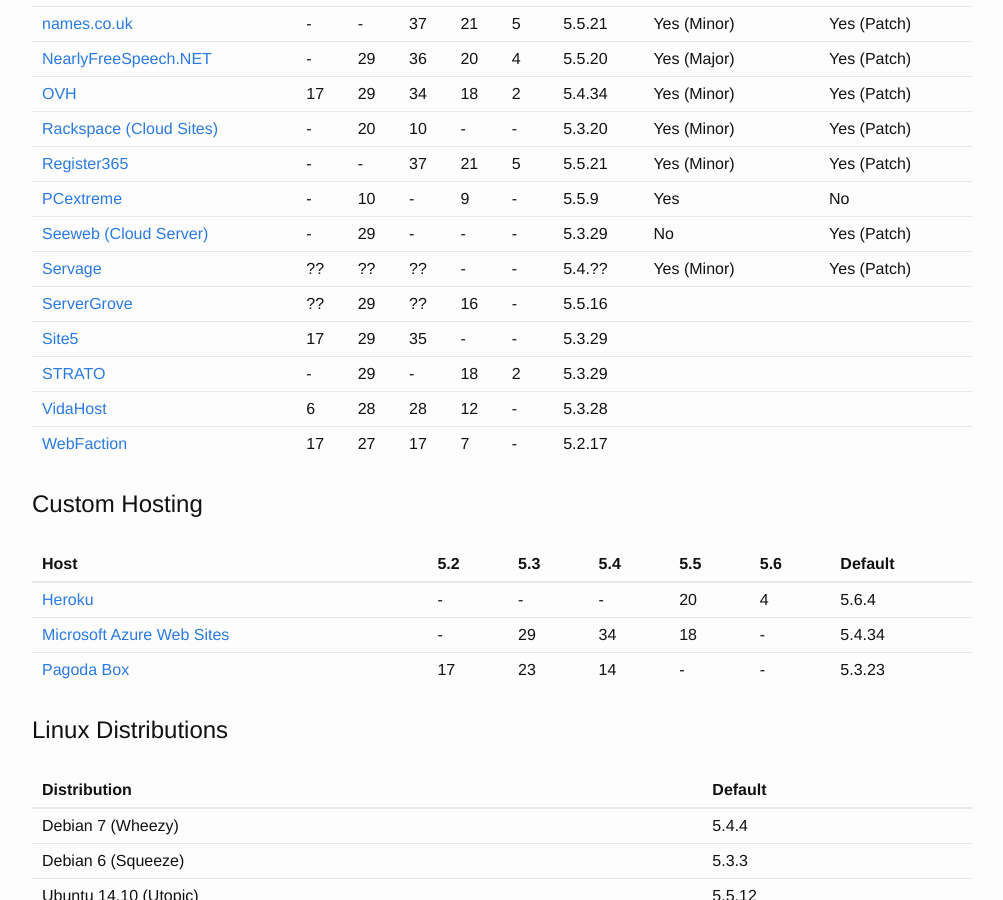
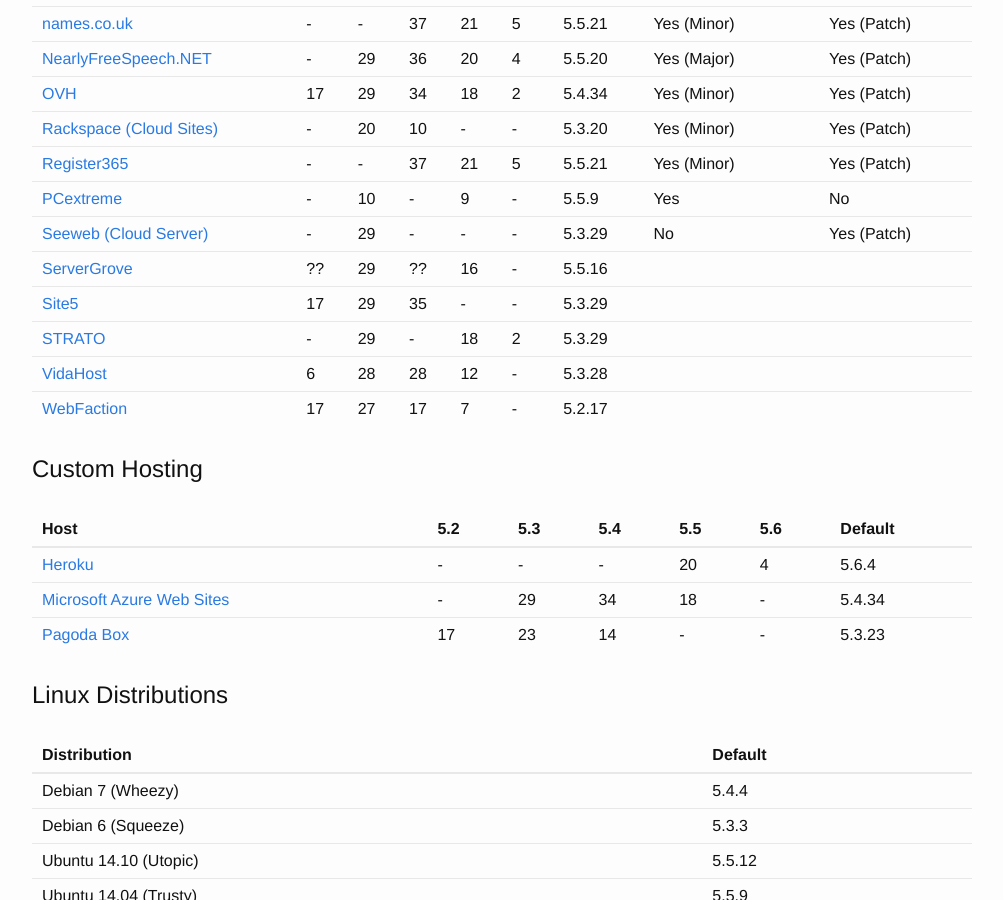
Before and after one commit to phpversions/phpversions.info, a Jekyll site: the page built from index.html, in a window 1280 px wide and 900 px high, scrolled down 1367 px. Shown: the whole window, without its empty margins (138-1141 px from the left). Built offline with Jekyll 4.4.1, drawn with Linux system fonts in a browser that asks for light colours.

Commit message:
Drawn back Servage

```diff
--- a/_data/shared_hosts.yml
+++ b/_data/shared_hosts.yml
@@ -243,15 +243,6 @@
   manual_update: "No"
   auto_update: "Yes (Patch)"
 
-- name: "Servage"
-  url: "http://www.servage.net/"
-  php52: ??
-  php53: ??
-  php54: ??
-  default: 5.4.??
-  manual_update: "Yes (Minor)"
-  auto_update: "Yes (Patch)"
-
 - name: "ServerGrove"
   url: "http://servergrove.com/sharedhosting"
   php52: ??
```
